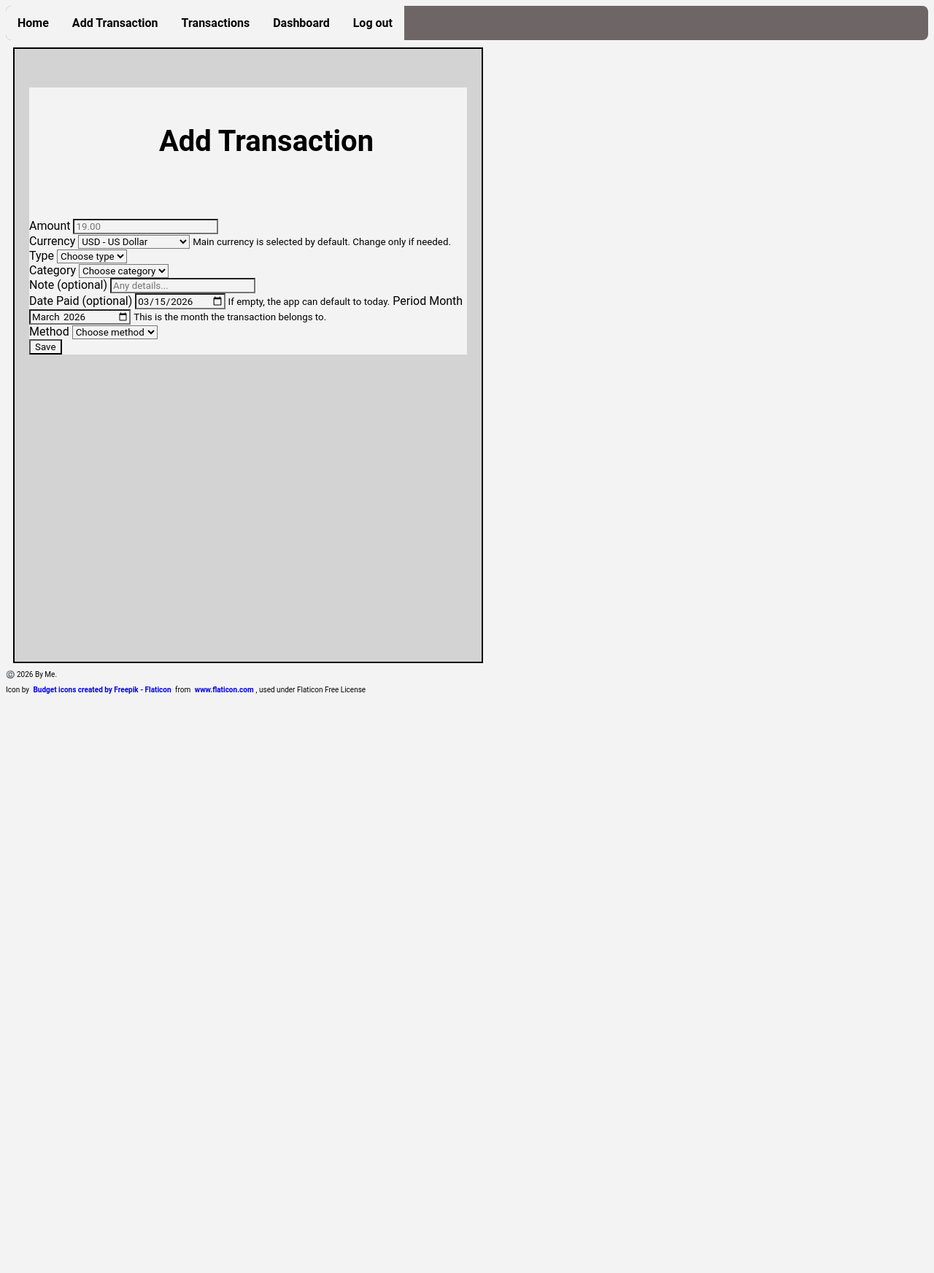
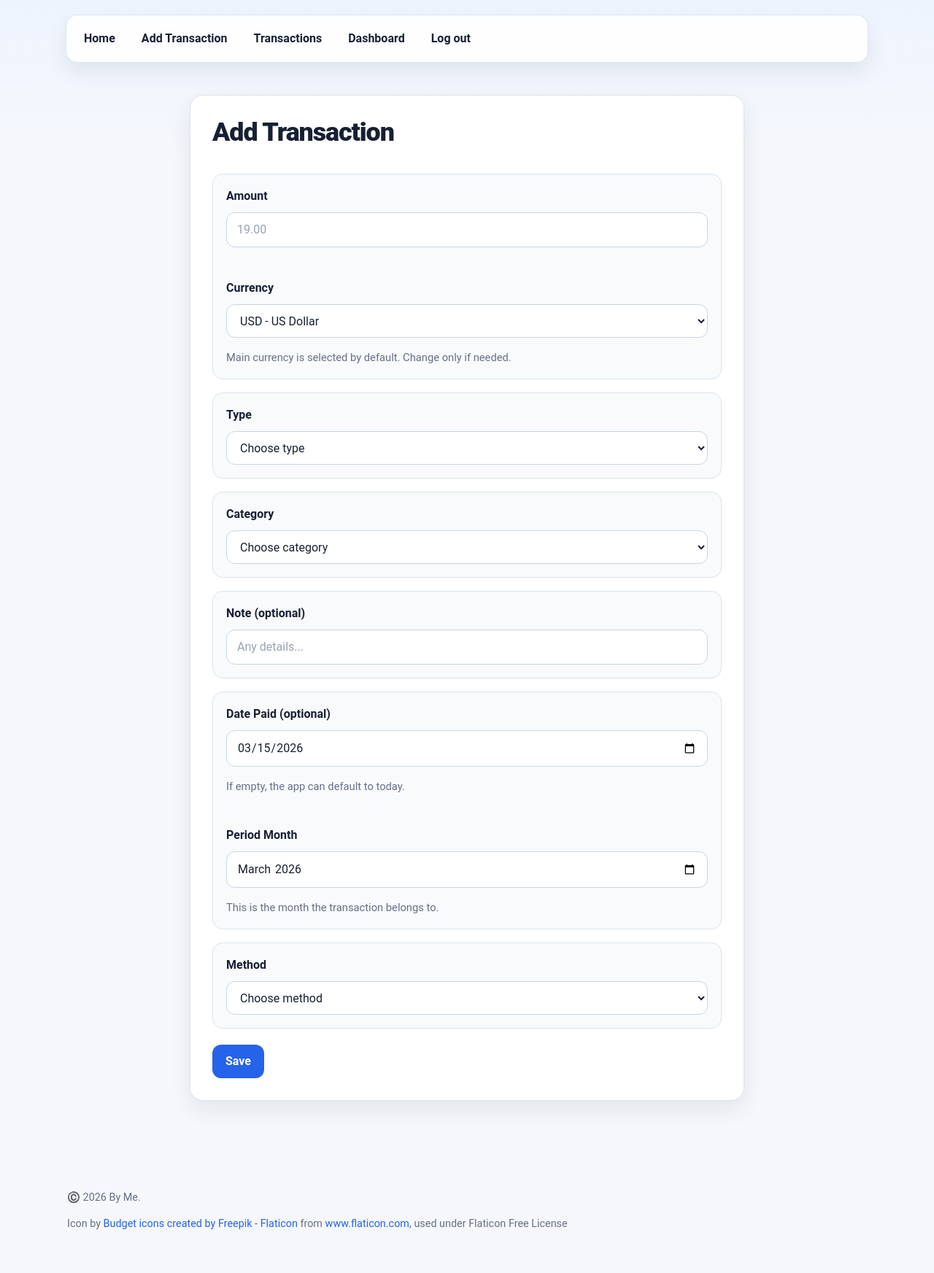
Before and after one commit to Daniel-7733/MyFinanceMap, a Flask app: page /transactions-add in a window 1280 px wide. Shown: the whole page at 73% size. Before the commit the page ends 951 px from the top, so only its background shows below. Run offline with Flask 3, Linux system fonts and the light colour scheme; the visitor is signed in with stand-in values (Sample User, id 1).

Commit message:
v1.0 -> css is almost done

```diff
--- a/app/static/css/main.css
+++ b/app/static/css/main.css
@@ -1,168 +1,457 @@
-/*Global Set up*/
+:root {
+  --bg: #f5f7fb;
+  --surface: #ffffff;
+  --surface-soft: #f8fafc;
+  --text: #172033;
+  --muted: #667085;
+  --line: #dbe3ef;
+  --primary: #2563eb;
+  --primary-hover: #1d4ed8;
+  --success: #0f766e;
+  --danger: #dc2626;
+  --danger-hover: #b91c1c;
+  --warning: #d97706;
+  --shadow: 0 12px 30px rgba(15, 23, 42, 0.08);
+  --radius: 18px;
+}
 
 * {
-    /* font-family:'Courier New', Courier, monospace;*/
-    font-family: 'Roboto', sans-serif;
-    background-color: rgb(243, 243, 243);
+  box-sizing: border-box;
+}
+
+html {
+  scroll-behavior: smooth;
+}
+
+body {
+  margin: 0;
+  font-family: "Roboto", sans-serif;
+  color: var(--text);
+  background: linear-gradient(180deg, #eef4ff 0%, var(--bg) 220px);
+  line-height: 1.5;
 }
 
 a {
-    padding: 3px;
-    text-decoration: none;
-    font-weight: bold;
+  color: var(--primary);
+  text-decoration: none;
+  transition: 0.2s ease;
 }
 
-/*Nav Bar Set up*/
+a:hover {
+  color: var(--primary-hover);
+}
+
+img {
+  max-width: 100%;
+  display: block;
+}
+
+input,
+select,
+textarea,
+button {
+  font: inherit;
+}
+
+/* ---------- Layout ---------- */
+main,
+.page-shell,
+section {
+  width: min(1100px, calc(100% - 32px));
+  margin: 0 auto;
+}
+
+section {
+  padding: 24px 0 40px;
+}
+
+/* ---------- Navbar ---------- */
+.navbar {
+  width: min(1100px, calc(100% - 32px));
+  margin: 20px auto 0;
+}
+
 .navbar ul {
-    list-style-type: none;
-    background-color: #6e6666;
-    padding: 0px; /* This one change the size of the nav bar from top to bottom */
-    margin: 0px;
-    overflow: hidden; /* clear floats and write the items horizontally not vertically */
-    border-radius: 8px; /* rounded corners */
+  list-style: none;
+  display: flex;
+  flex-wrap: wrap;
+  gap: 8px;
+  margin: 0;
+  padding: 10px;
+  background: rgba(255, 255, 255, 0.88);
+  border: 1px solid rgba(219, 227, 239, 0.95);
+  border-radius: 16px;
+  box-shadow: var(--shadow);
+  backdrop-filter: blur(8px);
 }
 
 .navbar ul li {
-    float: left;
+  float: none;
 }
 
 .navbar ul li a {
-    display: block;
-    padding: 14px 16px;
-    color: rgb(5, 5, 5);
-    text-align: center;
-    text-decoration: none; /* remove underline */
+  display: block;
+  padding: 10px 14px;
+  border-radius: 12px;
+  color: var(--text);
+  font-weight: 600;
 }
 
-.navbar ul li a:hover {
-    background-color: #575757;
+.navbar ul li a:hover,
+.navbar ul li a:focus-visible {
+  background: #e7efff;
+  color: var(--primary);
 }
 
-
-
-/*Footer Set up*/
-footer {
-    font-size: 10px;
+/* ---------- Typography ---------- */
+.title-cls,
+h1 {
+  margin: 0 0 18px;
+  font-size: clamp(1.9rem, 2.8vw, 2.5rem);
+  line-height: 1.15;
+  font-weight: 800;
+  letter-spacing: -0.03em;
 }
 
-.title-cls {
-    font-size: 40px;
-    text-align: center;
-    padding-top: 50px;
-    padding-right: 30px;
-    padding-bottom: 50px;
-    padding-left: 80px;
+h2 {
+  margin: 0 0 12px;
+  font-size: clamp(1.2rem, 2vw, 1.55rem);
 }
 
-/*Transaction.html page Set up*/
-
-.top-div-cls {
-    font-size: 15px;
-    padding-top: 10px;
-    padding-right: 10px;
-    padding-bottom: 10px;
-    padding-left: 10px;
+p {
+  margin: 0 0 14px;
 }
 
-.btn-lable-cls {
-    font-size: 15px;
-    text-align: left;
-    padding-top: 5px;
-    padding-right: 5px;
-    padding-bottom: 5px;
-    padding-left: 5px;
+small {
+  display: block;
+  margin-top: 6px;
+  color: var(--muted);
+  font-size: 0.92rem;
 }
 
+/* ---------- Footer ---------- */
+footer {
+  width: min(1100px, calc(100% - 32px));
+  margin: 20px auto 28px;
+  padding: 14px 2px;
+  color: var(--muted);
+  font-size: 0.9rem;
+}
+
+/* ---------- Shared cards / boxes ---------- */
+.my-box {
+  width: min(760px, 100%);
+  min-height: auto;
+  margin: 20px auto 48px;
+  padding: 30px;
+  background: var(--surface);
+  border: 1px solid var(--line);
+  border-radius: var(--radius);
+  box-shadow: var(--shadow);
+}
+
+/* ---------- Forms ---------- */
+form {
+  display: grid;
+  gap: 18px;
+}
+
+.amount_cls,
+.type_cls,
+.category_cls,
+.note_cls,
+.dates_cls,
+.method_cls,
+.multi_currency_cls {
+  display: grid;
+  gap: 10px;
+  padding: 18px;
+  background: var(--surface-soft);
+  border: 1px solid var(--line);
+  border-radius: 14px;
+}
+
+label {
+  font-weight: 700;
+  color: var(--text);
+}
+
+input,
+select,
+textarea {
+  width: 100%;
+  min-height: 46px;
+  padding: 11px 14px;
+  border: 1px solid #c9d4e5;
+  border-radius: 12px;
+  background: #fff;
+  color: var(--text);
+  outline: none;
+  transition: border-color 0.18s ease, box-shadow 0.18s ease, background-color 0.18s ease;
+}
+
+input::placeholder,
+textarea::placeholder {
+  color: #98a2b3;
+}
+
+input:focus,
+select:focus,
+textarea:focus {
+  border-color: var(--primary);
+  box-shadow: 0 0 0 4px rgba(37, 99, 235, 0.12);
+}
+
+.submit_cls {
+  display: flex;
+  gap: 12px;
+  align-items: center;
+  flex-wrap: wrap;
+  margin-top: 4px;
+}
+
+button,
+.submit_cls a {
+  display: inline-flex;
+  align-items: center;
+  justify-content: center;
+  min-height: 46px;
+  padding: 0 18px;
+  border: 0;
+  border-radius: 12px;
+  font-weight: 700;
+  cursor: pointer;
+}
+
+button[type="submit"] {
+  background: var(--primary);
+  color: #fff;
+}
+
+button[type="submit"]:hover {
+  background: var(--primary-hover);
+}
+
+.submit_cls a {
+  background: #eef2f7;
+  color: var(--text);
+}
+
+.submit_cls a:hover {
+  background: #dde6f2;
+}
+
+/* ---------- Transactions page ---------- */
+.top-div-cls {
+  display: flex;
+  flex-wrap: wrap;
+  gap: 12px;
+  align-items: center;
+  margin: 12px 0 18px;
+  padding: 16px 18px;
+  background: var(--surface);
+  border: 1px solid var(--line);
+  border-radius: 14px;
+  box-shadow: var(--shadow);
+}
+
+.btn-lable-cls,
+.title-table-cls {
+  font-size: 1rem;
+  font-weight: 700;
+  padding: 0;
+}
 
 #month_select {
-    padding: 3px;
-    margin: 10px;
-    margin-left: 1px;
+  width: auto;
+  min-width: 180px;
+  margin: 0;
 }
 
-
 #clear-link-id {
-    color: red;
-    padding: 3px;
-    margin: 3px;
-    font-weight: bold;
+  display: inline-flex;
+  align-items: center;
+  justify-content: center;
+  min-height: 40px;
+  padding: 0 14px;
+  border-radius: 10px;
+  background: #fff1f2;
+  color: var(--danger);
+  font-weight: 700;
 }
 
 #clear-link-id:hover {
-    background-color: #ed323b;
-    color: black;
+  background: #ffe2e5;
+  color: var(--danger-hover);
 }
 
-.title-table-cls {
-    font-size: 15px;
-    text-align: center;
-    padding-top: 5px;
-    padding-right: 5px;
-    padding-bottom: 5px;
-    padding-left: 5px;
+/* ---------- Table ---------- */
+.table-wrap,
+.transactions-cls {
+  width: 100%;
 }
 
-/*Table set up*/
-table, th, td {
-    border: 1px solid black; /* Sets a 1px solid black border for all table components */
-    margin: 10px;
+table {
+  width: 100%;
+  margin: 18px 0;
+  border-collapse: collapse;
+  background: var(--surface);
+  border: 1px solid var(--line);
+  border-radius: 16px;
+  overflow: hidden;
+  box-shadow: var(--shadow);
 }
 
-/* Collapse the borders into a single border for a cleaner look */
-table {
-    border-collapse: collapse;
-    width: 50%; /* Makes the table span the full width of its container */
+th,
+td {
+  border-bottom: 1px solid var(--line);
+  padding: 14px 16px;
+  text-align: left;
+  vertical-align: top;
 }
 
-/* Add padding to cells for better readability and spacing */
-th, td {
-    padding: 10px;
-    text-align: left; /* Aligns text to the left within cells */
+th {
+  background: #eef4ff;
+  color: #24324a;
+  font-size: 0.96rem;
+  font-weight: 800;
 }
 
-
-
-#edit-table-btn-id {
-    background-color: lightblue;
+tr:last-child td {
+  border-bottom: 0;
 }
 
+tr:hover td {
+  background: #fafcff;
+}
+
+.edit-table-link-cls,
+.delete-table-link-cls {
+  display: inline-flex;
+  align-items: center;
+  justify-content: center;
+  min-height: 36px;
+  padding: 0 12px;
+  border-radius: 10px;
+  font-size: 0.92rem;
+  font-weight: 700;
+}
 
 .edit-table-link-cls {
-    background-color: lightblue;
-    color: black;
-    padding: 5px;
+  background: #e0f2fe;
+  color: #0c4a6e;
 }
 
 .edit-table-link-cls:hover {
-    background-color: #2595f7;
+  background: #bae6fd;
 }
 
-
-#delete-table-btn-id {
-    background-color: #ed5173;
-}
-
-
 .delete-table-link-cls {
-    background-color: #ed5173;
-    color: black;
-    padding: 5px;
+  background: #fee2e2;
+  color: #991b1b;
 }
 
 .delete-table-link-cls:hover {
-    background-color: #f20f1b;
+  background: #fecaca;
 }
 
+/* ---------- Utility text ---------- */
+.page-lead,
+.muted {
+  color: var(--muted);
+}
 
+.alert,
+.flash-message {
+  margin: 12px 0;
+  padding: 14px 16px;
+  border-radius: 12px;
+  border: 1px solid var(--line);
+  background: #f8fafc;
+}
 
-/*add_transaction.html Page*/
+/* ---------- Responsive ---------- */
+@media (max-width: 900px) {
+  .my-box {
+    padding: 22px;
+  }
 
-/* make a box*/
-.my-box {
-    width: 600px; /* Sets the width of the content area */
-    height: 800px; /* Sets the height of the content area */
-    background-color: lightgray; /* Gives the box a background color */
-    border: 2px solid black; /* Adds a border */
-    padding: 20px; /* Adds space between content and border */
-    margin: 10px; /* Adds space outside the border, between this box and others */
+  table,
+  thead,
+  tbody,
+  th,
+  td,
+  tr {
+    display: block;
+  }
+
+  thead {
+    display: none;
+  }
+
+  table {
+    border: 0;
+    box-shadow: none;
+    background: transparent;
+  }
+
+  tr {
+    margin-bottom: 14px;
+    background: var(--surface);
+    border: 1px solid var(--line);
+    border-radius: 14px;
+    box-shadow: var(--shadow);
+    overflow: hidden;
+  }
+
+  td {
+    border-bottom: 1px solid var(--line);
+    padding: 12px 14px 12px 46%;
+    position: relative;
+    min-height: 48px;
+  }
+
+  td:last-child {
+    border-bottom: 0;
+  }
+
+  td::before {
+    content: attr(data-label);
+    position: absolute;
+    left: 14px;
+    top: 12px;
+    width: 38%;
+    color: var(--muted);
+    font-weight: 700;
+  }
 }
+
+@media (max-width: 640px) {
+  body {
+    background: var(--bg);
+  }
+
+  .navbar,
+  main,
+  .page-shell,
+  section,
+  footer {
+    width: min(100% - 20px, 100%);
+  }
+
+  .my-box {
+    padding: 18px;
+    border-radius: 16px;
+  }
+
+  .submit_cls {
+    flex-direction: column;
+    align-items: stretch;
+  }
+
+  button,
+  .submit_cls a,
+  #clear-link-id {
+    width: 100%;
+  }
+}
--- a/app/templates/add_transaction.html
+++ b/app/templates/add_transaction.html
@@ -9,7 +9,7 @@
 
       <!-- Amount + Currency -->
       <div class="amount_cls">
-        <label for="amount">Amount</label>
+        <label class="amount-label" for="amount">Amount</label>
         <input
           type="number"
           id="amount"
@@ -21,9 +21,8 @@
         />
 
         <br>
-        <label for="currency_code">Currency</label>
+        <label class="currency_code-label" for="currency_code">Currency</label>
         <select id="currency_code" name="currency_code" required>
-          <!-- MAIN currency is default (change USD to whatever your main currency is) -->
           <option value="USD">USD - US Dollar</option>
           <option value="EUR">EUR - Euro</option>
           <option value="TRY">TRY - Turkish Lira</option>
@@ -111,6 +110,8 @@
         <input type="date" id="date_paid" name="date_paid" />
         <small>If empty, the app can default to today.</small>
 
+        <br>
+
         <label for="period_month">Period Month</label>
         <input type="month" id="period_month" name="period_month" required />
         <small>This is the month the transaction belongs to.</small>
--- a/app/templates/transactions.html
+++ b/app/templates/transactions.html
@@ -5,8 +5,9 @@
 <h1 class="title-cls" id="title-id">Your Transactions page</h1>
 
 <div class="top-div-cls" id="top-div-id">
-  <h2 class="income-cls" id="income-id">Income ({{ selected_label }}): {{ income }} {{ currency }}</h2>
-  <h2 class="expenses-cls" id="expenses-id">Expenses ({{ selected_label }}): {{ expense }} {{ currency }}</h2>
+  <h2>Date: {{ selected_label }}</h2><br>
+  <h2 class="income-cls" id="income-id">Income: {{ income }} {{ currency }}</h2>
+  <h2 class="expenses-cls" id="expenses-id">Expenses: {{ expense }} {{ currency }}</h2>
   <h2 class="available-cls" id="available-id">Available: {{ available }} {{ currency }}</h2>
   <h2 class="deficit-cls" id="deficit-id">Deficit: {{ deficit }} {{ currency }}</h2>
 </div>
```
Also changed, not shown: app/templates/edit_transaction.html (+5 -4 lines).
